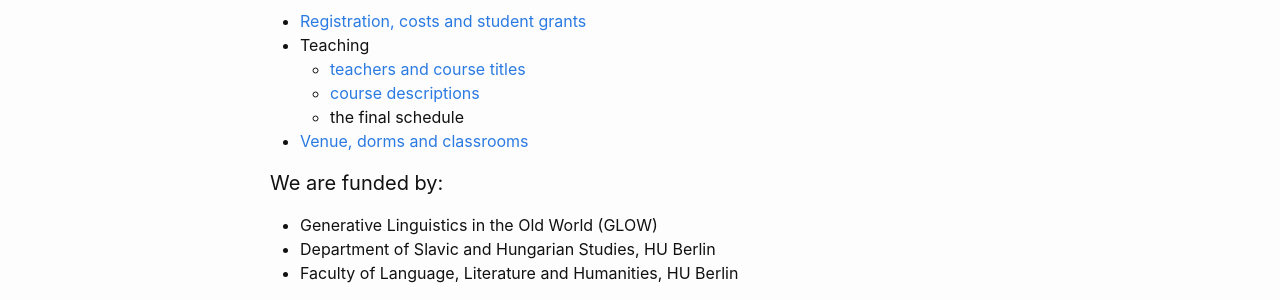
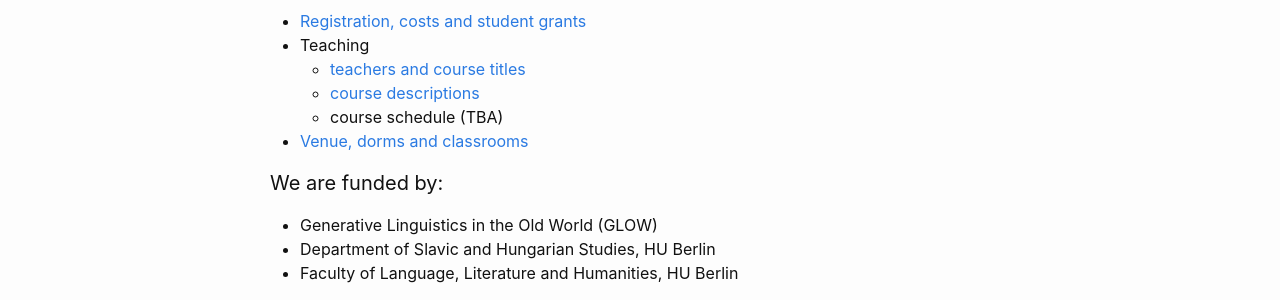
Before and after one commit to ovaschool/ovaschool.github.io, a Jekyll site: the page built from staticpages/2_ova2026.markdown, in a window 1280 px wide. Shown: the part 257-557 px from the top of the page. Built offline with Jekyll 4.4.1, drawn with Linux system fonts in a browser that asks for light colours.

Commit message:
Update 2_ova2026.markdown

```diff
--- a/staticpages/2_ova2026.markdown
+++ b/staticpages/2_ova2026.markdown
@@ -13,7 +13,7 @@
 - Teaching
     - [teachers and course titles](ova2026-teachers.markdown)
     - [course descriptions](ova2026-course-descriptions.markdown)
-    - the final schedule
+    - course schedule (TBA)
 - [Venue, dorms and classrooms](ova2026-location.markdown)
 
 #### We are funded by:
```
